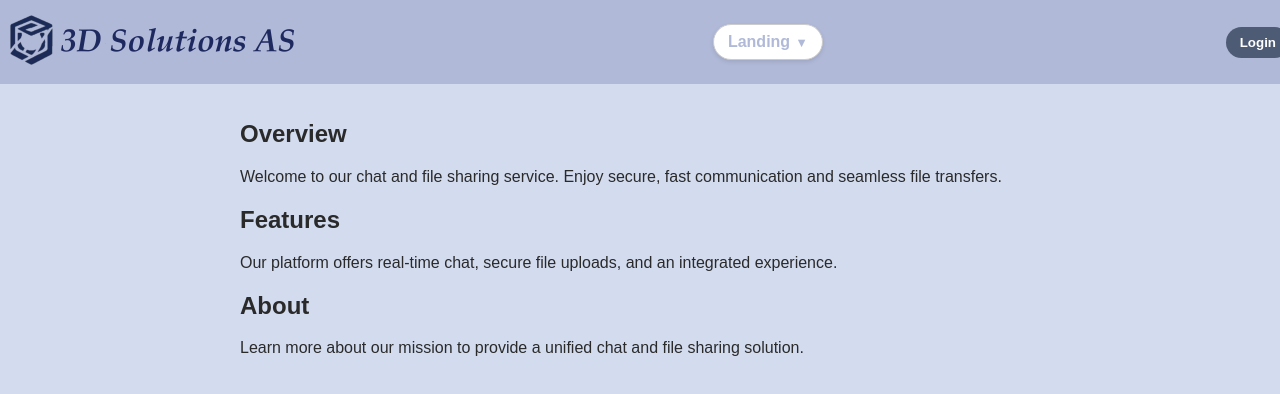
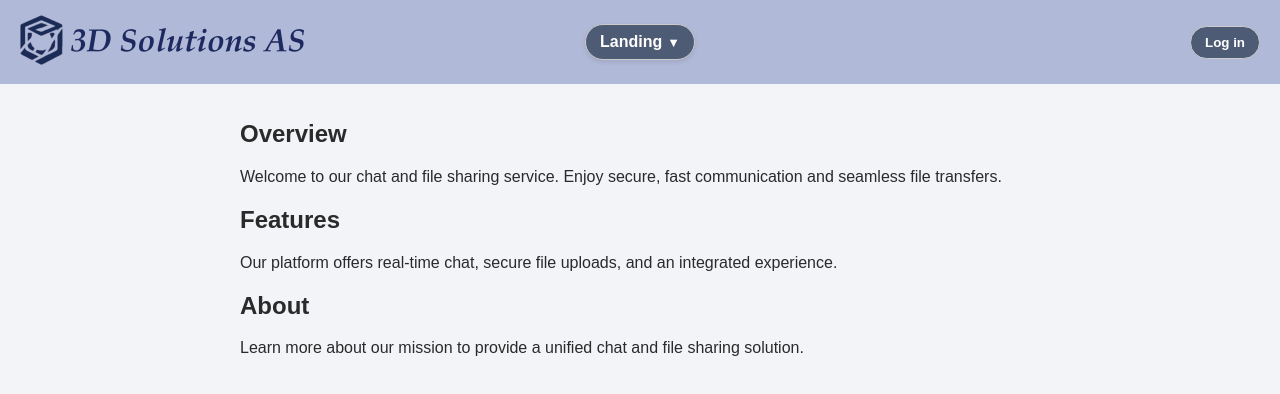
Before and after one commit to datamann1013/Chat-Application, a React (Vite) app in the folder Chat-application-frontend/: page / in a window 1280 px wide. Shown: the top 394 px of the page. Built offline with nearby package versions, Linux system fonts and the light colour scheme.

Commit message:
Header improvements

```diff
--- a/Chat-application-frontend/src/components/Header.css
+++ b/Chat-application-frontend/src/components/Header.css
@@ -1,54 +1,62 @@
 .global-header {
     display: grid;
-    grid-template-columns: auto 1fr auto; /* Left, center, right */
+    /* 1fr = leftover space on left, auto = center content, 1fr = leftover space on right */
+    grid-template-columns: 1fr auto 1fr;
     align-items: center;
     background-color: var(--header-bg, #b0b9d8);
-    padding: 10px;
+    padding: 10px 0; /* No large side padding needed */
     position: fixed;
     top: 0;
     width: 100%;
     z-index: 1000;
 }
 
-/* Left: Logo */
+/* Left column: Logo */
 .header-left {
+    grid-column: 1;
+    justify-self: start;
     display: flex;
     align-items: center;
+    margin-left: 20px; /* Optional small left margin */
 }
+
 .header-left .logo {
-    height: 60px;         /* Limit height to keep it from dominating the header */
-    max-width: 300px;     /* Limit width for very wide images */
+    height: 60px;
+    max-width: 300px;
     object-fit: contain;
 }
 
-/* Center: Current page and dropdown */
+/* Center column: Dropdown */
 .header-center {
-    display: flex;
-    justify-content: center;
+    grid-column: 2;
+    justify-self: center;
     position: relative;
 }
+
 .dropdown-toggle {
     cursor: pointer;
     display: inline-flex;
     align-items: center;
-    background-color: #ffffff;
+    background-color: #4e5b74;
     padding: 8px 14px;
-    border: 1px solid #ccc;
-    border-radius: 25px; /* Round shape */
+    border: 1px solid var(--button-border);
+    border-radius: 25px;
     box-shadow: 0 2px 4px rgba(0,0,0,0.1);
 }
 .current-page {
     margin-right: 5px;
     font-weight: bold;
-    color: var(--header-bg, #b0b9d8); /* Contrasting text color */
+    color: #ffffff;
 }
 .arrow {
     font-size: 0.8em;
-    color: var(--header-bg, #b0b9d8);
+    color: #ffffff;
 }
+
+/* Dropdown menu */
 .dropdown-menu {
     position: absolute;
-    top: 50px; /* Slightly below toggle */
+    top: 50px;
     left: 50%;
     transform: translateX(-50%);
     display: flex;
@@ -80,40 +88,47 @@
     color: var(--text-color, #2a2a2a);
 }
 
-/* Right: Login button */
+/* Right column: Login button */
 .header-right {
+    grid-column: 3;
+    justify-self: end;
     display: flex;
     align-items: center;
-    justify-content: flex-end;
+    margin-right: 20px; /* Optional small right margin */
 }
+
 .login-btn {
     padding: 8px 14px;
-    border: none;
-    background-color: #4e5b74; /* Slightly darker or same as logo color if you prefer */
+    border: 1px solid var(--button-border);
+    background-color: #4e5b74; /* Contrast color for the button */
     color: #ffffff;
     border-radius: 25px;
     cursor: pointer;
     font-weight: bold;
 }
 
-/* Responsive */
+/* Responsive behavior */
 @media (max-width: 768px) {
     .global-header {
-        grid-template-columns: 1fr auto; /* Remove strict left-center-right on mobile */
-        flex-wrap: wrap;
+        grid-template-columns: auto; /* Stack everything */
+        padding: 10px;
     }
     .header-left {
-        margin-bottom: 10px;
+        margin-left: 0;
+        justify-self: center;
+    }
+    .header-right {
+        margin-right: 0;
+        justify-self: center;
+        margin-top: 10px;
     }
     .header-center {
-        margin-bottom: 10px;
-        justify-content: flex-start;
+        margin-top: 10px;
+        justify-self: center;
     }
     .dropdown-menu {
-        left: 0;
-        transform: none;
-    }
-    .login-btn {
-        margin-left: 10px;
+        left: 50%;
+        transform: translateX(-50%);
+        width: 300px;
     }
 }
--- a/Chat-application-frontend/src/components/Header.tsx
+++ b/Chat-application-frontend/src/components/Header.tsx
@@ -42,7 +42,6 @@ export default function Header({ onLoginClick }: { onLoginClick: () => void }) {
         }
     }, [location]);
 
-    // On hover over a page link, update section preview
     const handlePageHover = (page: NavItem) => {
         let dummySections: Section[] = [];
         if (page.title === "Landing") {
@@ -65,21 +64,20 @@ export default function Header({ onLoginClick }: { onLoginClick: () => void }) {
         setHoveredPageSections(dummySections);
     };
 
-    // Revert to current page's sections when mouse leaves the left side
     const handleDropdownMouseLeave = () => {
         setHoveredPageSections(sections);
     };
 
     return (
         <header className="global-header">
-            {/* Left: Logo */}
+            {/* Left column: Logo */}
             <div className="header-left">
                 <Link to="/">
                     <img src="/logo.png" alt="Logo" className="logo" />
                 </Link>
             </div>
 
-            {/* Center: Current page + dropdown */}
+            {/* Center column: Current page + dropdown */}
             <div className="header-center">
                 <div className="dropdown-toggle" onClick={() => setDropdownOpen(!dropdownOpen)}>
                     <span className="current-page">{currentPageTitle}</span>
@@ -87,8 +85,8 @@ export default function Header({ onLoginClick }: { onLoginClick: () => void }) {
                 </div>
 
                 {dropdownOpen && (
-                    <div className="dropdown-menu">
-                        <div className="dropdown-left" onMouseLeave={handleDropdownMouseLeave}>
+                    <div className="dropdown-menu" onMouseLeave={handleDropdownMouseLeave}>
+                        <div className="dropdown-left">
                             <ul>
                                 {navItems.map((item) => (
                                     <li key={item.title} onMouseEnter={() => handlePageHover(item)}>
@@ -118,9 +116,11 @@ export default function Header({ onLoginClick }: { onLoginClick: () => void }) {
                 )}
             </div>
 
-            {/* Right: Login button */}
+            {/* Right column: Login button */}
             <div className="header-right">
-                <button className="login-btn" onClick={onLoginClick}>Login</button>
+                <button className="login-btn" onClick={onLoginClick}>
+                    Log in
+                </button>
             </div>
         </header>
     );
--- a/Chat-application-frontend/src/styles/variables.css
+++ b/Chat-application-frontend/src/styles/variables.css
@@ -1,7 +1,9 @@
 :root {
-    --background: #d3dcef;
+    --background: #f2f4f8;
     --header-bg: #b0b9d8;
     --header-bg-hover: #a0a9c8;
     --text-color: #2a2a2a;
-    --card-bg: #ffffff;
+    --card-bg: #4e5b74;
+    --button-color: #4e5b74;
+    --button-border: #ccc;
 }
```
